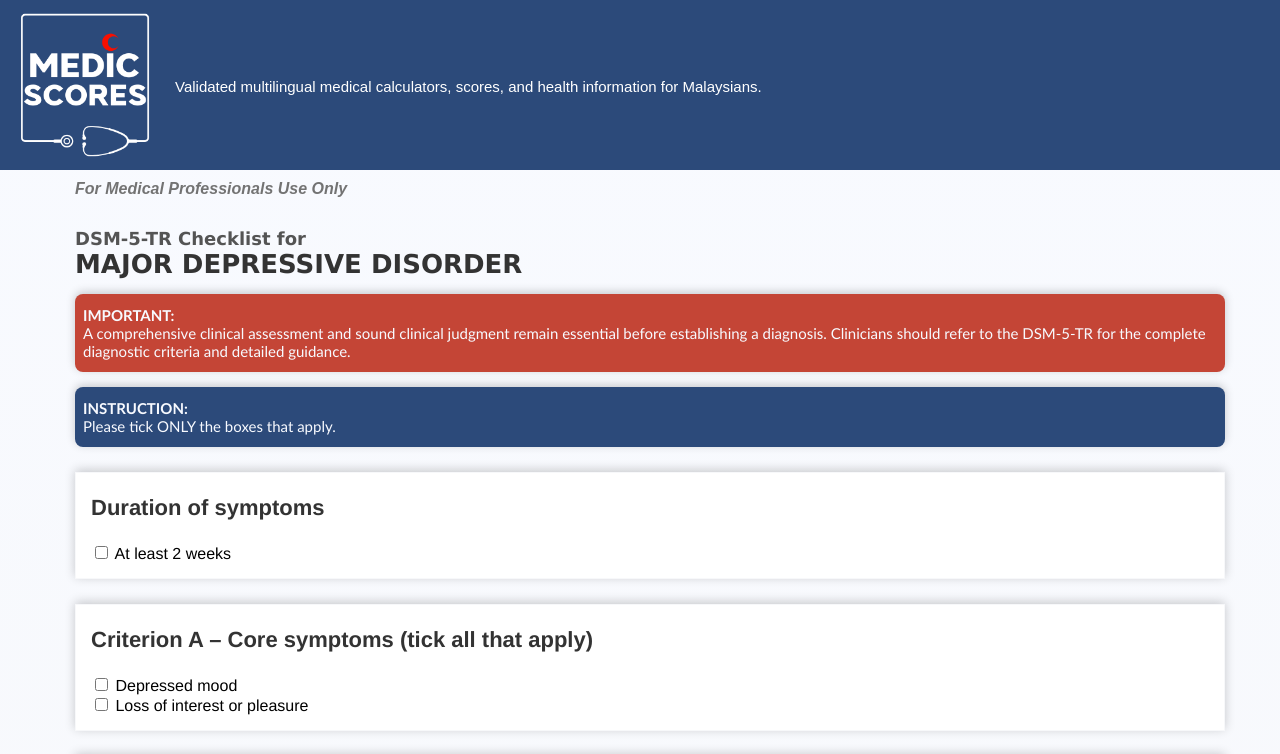
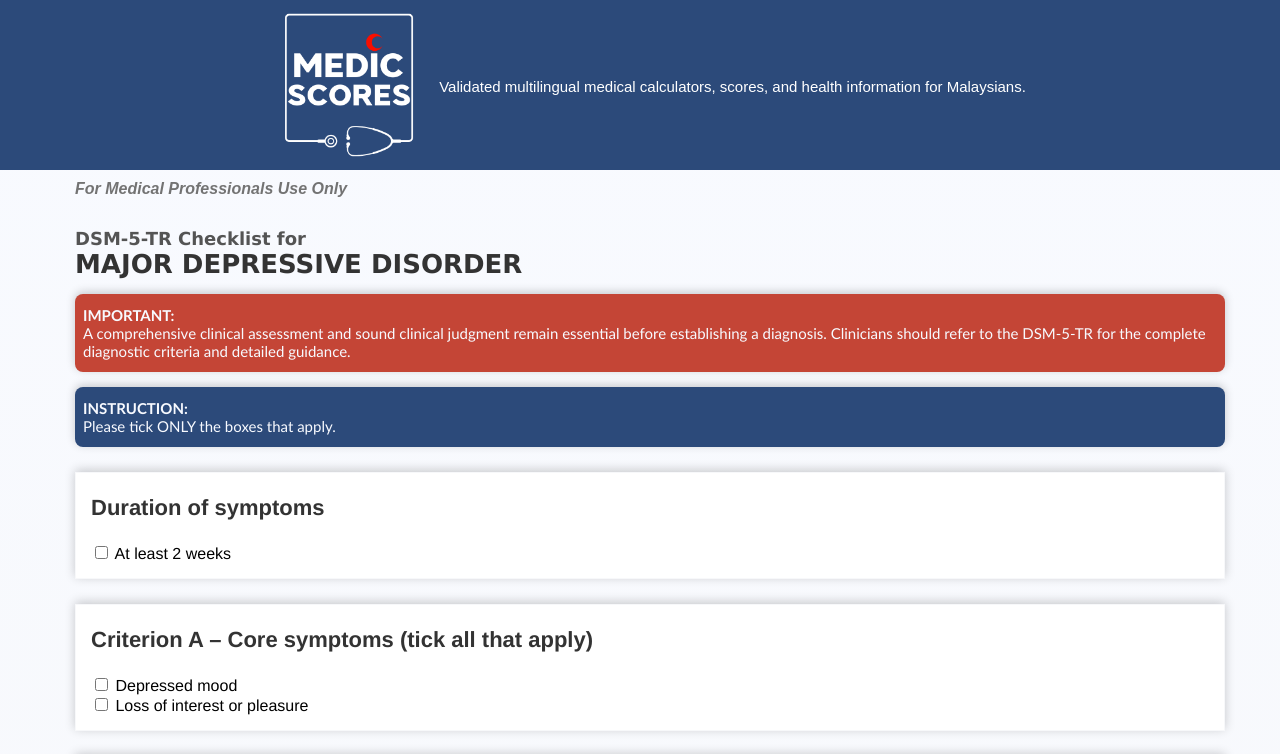
Before and after one commit to medicscores/DSMchecklistforMDD_English, a plain HTML site: page index.html in a window 1280 px wide. Shown: the top 754 px of the page. Drawn offline with Linux system fonts and the light colour scheme.

Commit message:
Update index.html

```diff
--- a/index.html
+++ b/index.html
@@ -47,7 +47,7 @@ button:hover{background-color: white ; color: #595959; }
 
 .header{ width: 100%; margin: 0; height: 150px;
     background:#2c4a7a; color: white; display: flex; flex-direction: row; align-items: center; text-align: center;
-  justify-content: flex-start; gap: 15px; padding: 10px; }
+  justify-content: center; gap: 15px; padding: 10px; }
 
 
 .logo{
```
